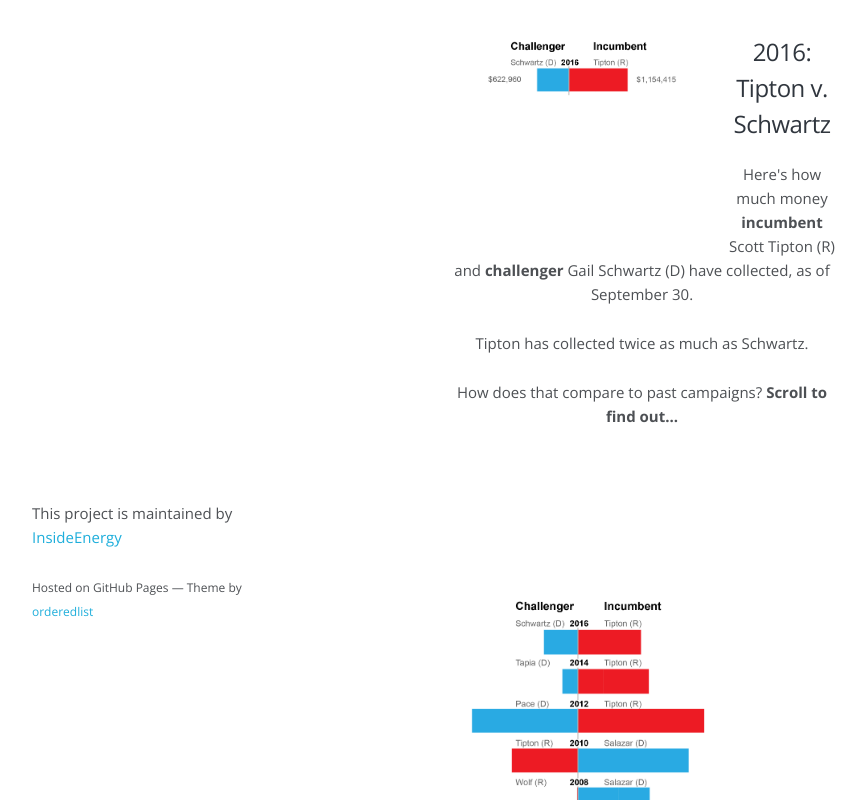
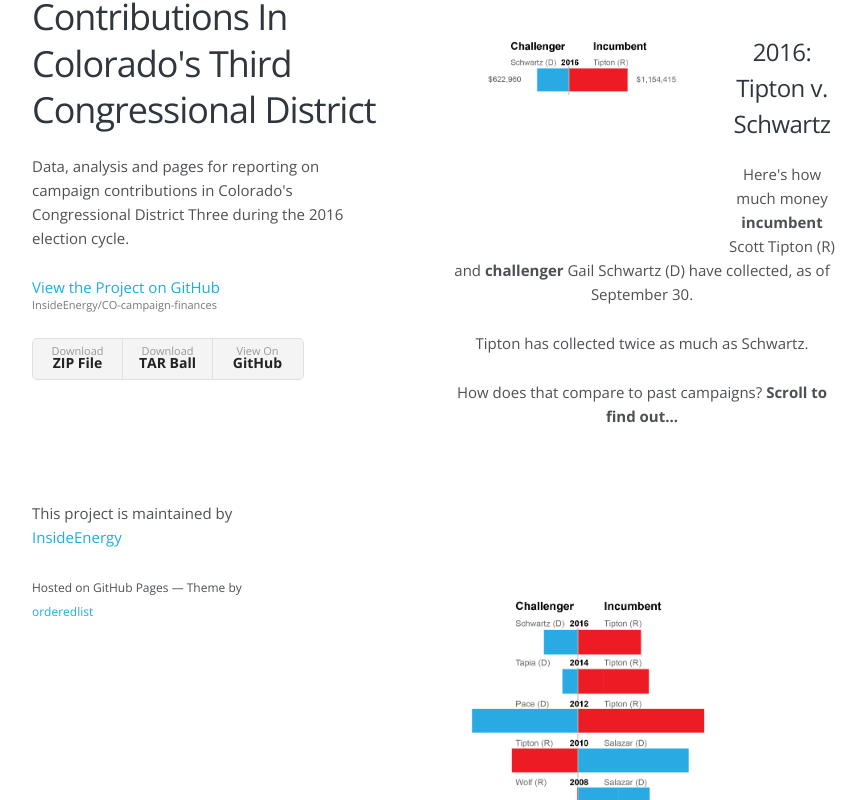
Before and after one commit to InsideEnergy/CO-campaign-finances, a plain HTML site: page index.html in a window 1280 px wide. Shown: the part 103-903 px from the top of the page, without its empty margins (178-1044 px from the left). Drawn offline with nearby package versions, Linux system fonts and the light colour scheme; a script that the page names is missing.

Commit message:
Added header back

```diff
--- a/index.html
+++ b/index.html
@@ -18,7 +18,19 @@
   </head>
   <body>
     <div class="wrapper">
+      <header>
+        <h3>Campaign Contributions In Colorado's Third Congressional District</h3>
+        <p>Data, analysis and pages for reporting on campaign contributions in Colorado&#39;s Congressional District Three during the 2016 election cycle.</p>
 
+        <p class="view"><a href="https://github.com/InsideEnergy/CO-campaign-finances">View the Project on GitHub <small>InsideEnergy/CO-campaign-finances</small></a></p>
+
+
+        <ul>
+          <li><a href="https://github.com/InsideEnergy/CO-campaign-finances/zipball/master">Download <strong>ZIP File</strong></a></li>
+          <li><a href="https://github.com/InsideEnergy/CO-campaign-finances/tarball/master">Download <strong>TAR Ball</strong></a></li>
+          <li><a href="https://github.com/InsideEnergy/CO-campaign-finances">View On <strong>GitHub</strong></a></li>
+        </ul>
+      </header>
       <section>
         <h3>
 <a id="welcome-to-github-pages" class="anchor" href="#welcome-to-github-pages" aria-hidden="true"><span aria-hidden="true" class="octicon octicon-link"></span></a>Welcome to GitHub Pages.</h3>
```
